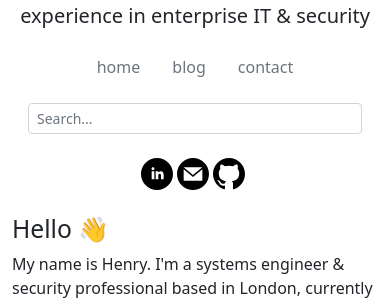
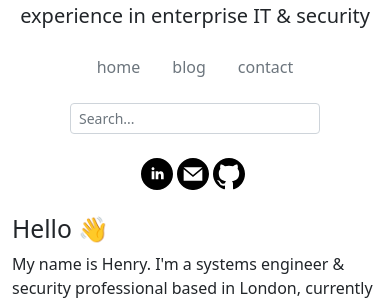
Before and after one commit to hcuk94/henry-personal-website, a Jekyll site: the page built from index.html, in a window 390 px wide. Shown: the part 356-656 px from the top of the page. Built offline with Jekyll 4.4.1, drawn with Linux system fonts in a browser that asks for light colours.

Commit message:
Constrain search input width on mobile devices

```diff
--- a/css/style-local.css
+++ b/css/style-local.css
@@ -12,3 +12,12 @@
 .post-img {
     max-width: 100%;
 }
+
+/* Mobile search bar constraint */
+@media (max-width: 576px) {
+    .sticky-top form .form-control {
+        max-width: 250px;
+        margin: 0 auto;
+        display: block;
+    }
+}
```
